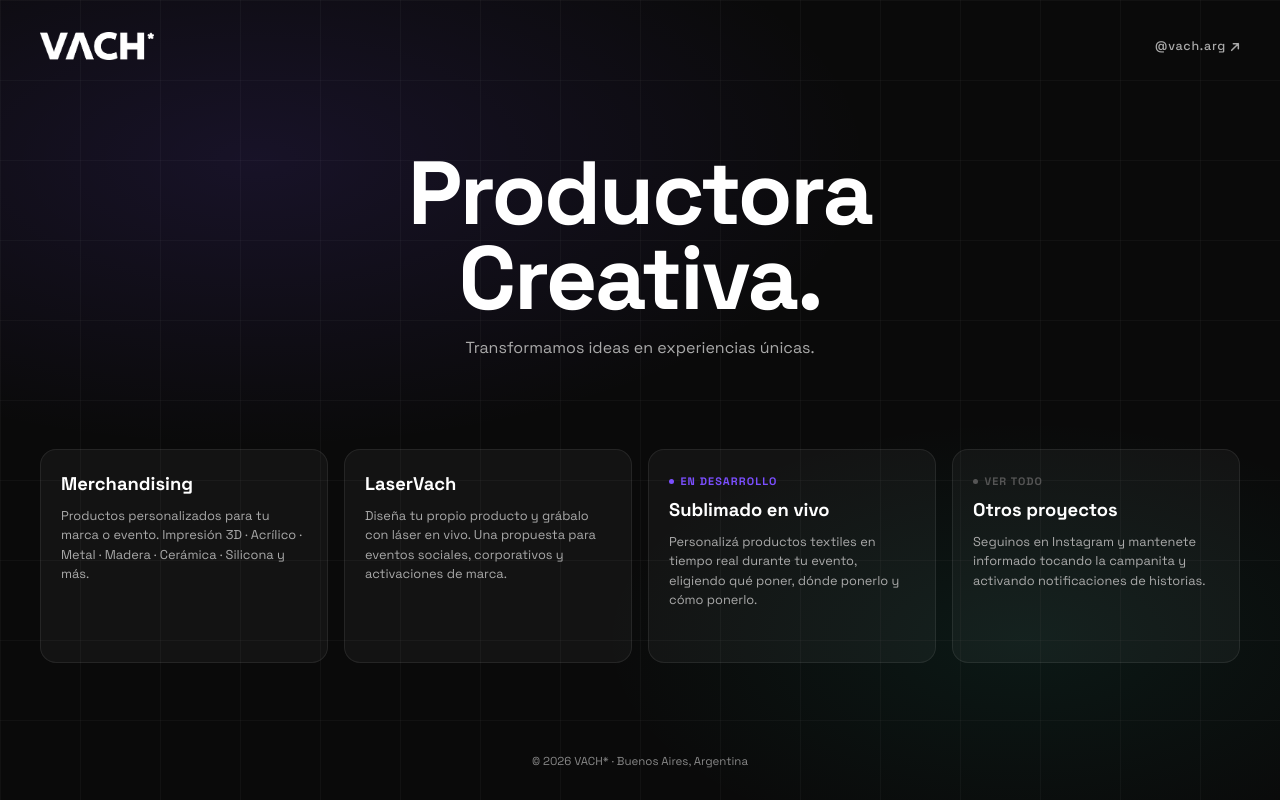
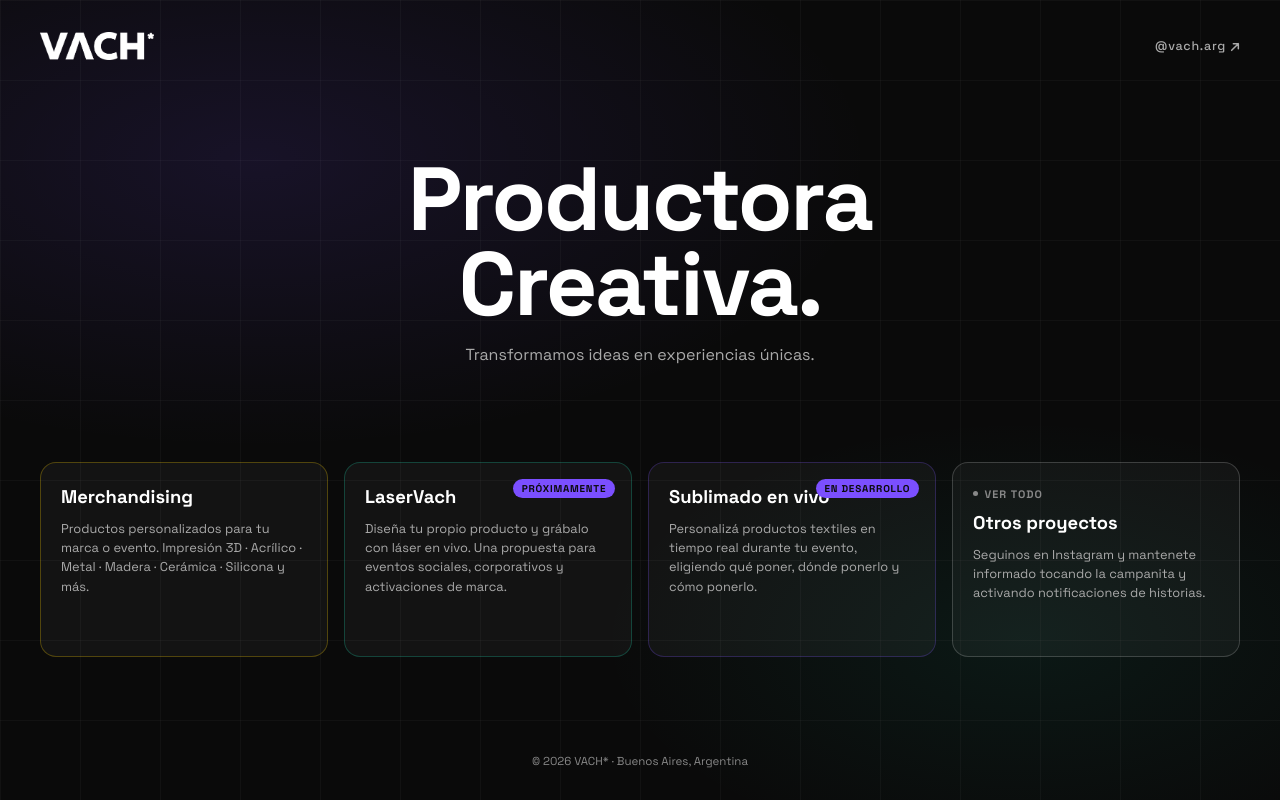
Before and after one commit to jonivach/vach-site, a plain HTML site: page vach-site/index.html in a window 1280 px wide. Drawn offline with Linux system fonts and the light colour scheme.

Commit message:
Update index.html

```diff
--- a/vach-site/index.html
+++ b/vach-site/index.html
@@ -154,20 +154,20 @@
     }
 
     /* per-card accent */
-    .card-merchandising { --accent: var(--yellow); }
+    .card-merchandising { --accent: var(--yellow); border-color: rgba(245,200,0,0.28); }
     .card-merchandising::before { background: radial-gradient(circle at 0% 100%, rgba(245,200,0,0.12) 0%, transparent 60%); }
-    .card-merchandising:hover { border-color: rgba(245,200,0,0.4); box-shadow: 0 0 30px rgba(245,200,0,0.08); }
+    .card-merchandising:hover, .card-merchandising:active { border-color: rgba(245,200,0,0.55); box-shadow: 0 0 30px rgba(245,200,0,0.08); }
 
-    .card-laser { --accent: var(--teal); }
+    .card-laser { --accent: var(--teal); border-color: rgba(28,196,160,0.28); }
     .card-laser::before { background: radial-gradient(circle at 0% 100%, rgba(28,196,160,0.12) 0%, transparent 60%); }
-    .card-laser:hover { border-color: rgba(28,196,160,0.4); box-shadow: 0 0 30px rgba(28,196,160,0.08); }
+    .card-laser:hover, .card-laser:active { border-color: rgba(28,196,160,0.55); box-shadow: 0 0 30px rgba(28,196,160,0.08); }
 
-    .card-sublimado { --accent: var(--purple); }
+    .card-sublimado { --accent: var(--purple); border-color: rgba(123,79,255,0.25); }
     .card-sublimado::before { background: radial-gradient(circle at 0% 100%, rgba(123,79,255,0.12) 0%, transparent 60%); }
-    .card-sublimado:hover { border-color: rgba(123,79,255,0.35); box-shadow: 0 0 30px rgba(123,79,255,0.08); }
+    .card-sublimado:hover, .card-sublimado:active { border-color: rgba(123,79,255,0.5); box-shadow: 0 0 30px rgba(123,79,255,0.08); }
 
-    .card-otros { --accent: #555; }
-    .card-otros:hover { border-color: rgba(255,255,255,0.2); }
+    .card-otros { --accent: #888; border-color: rgba(255,255,255,0.18); }
+    .card-otros:hover, .card-otros:active { border-color: rgba(255,255,255,0.35); }
 
     .service-card:hover::before { opacity: 1; }
 
@@ -277,13 +277,14 @@
     </a>
 
     <a href="/laservach" class="service-card card-laser">
+      <span class="soon-badge">Próximamente</span>
       <span class="card-name">LaserVach</span>
       <span class="card-desc">Diseña tu propio producto y grábalo con láser en vivo. Una propuesta para eventos sociales, corporativos y activaciones de marca.</span>
       <span class="card-arrow"><svg width="12" height="12" viewBox="0 0 12 12" fill="none" xmlns="http://www.w3.org/2000/svg"><path d="M2 10L10 2M10 2H4M10 2V8" stroke="currentColor" stroke-width="1.8" stroke-linecap="round" stroke-linejoin="round"/></svg></span>
     </a>
 
     <a href="/vachlive" class="service-card card-sublimado">
-      <span class="card-tag"><span class="dot"></span>En desarrollo</span>
+      <span class="soon-badge">En desarrollo</span>
       <span class="card-name">Sublimado en vivo</span>
       <span class="card-desc">Personalizá productos textiles en tiempo real durante tu evento, eligiendo qué poner, dónde ponerlo y cómo ponerlo.</span>
       <span class="card-arrow"><svg width="12" height="12" viewBox="0 0 12 12" fill="none" xmlns="http://www.w3.org/2000/svg"><path d="M2 10L10 2M10 2H4M10 2V8" stroke="currentColor" stroke-width="1.8" stroke-linecap="round" stroke-linejoin="round"/></svg></span>
```
